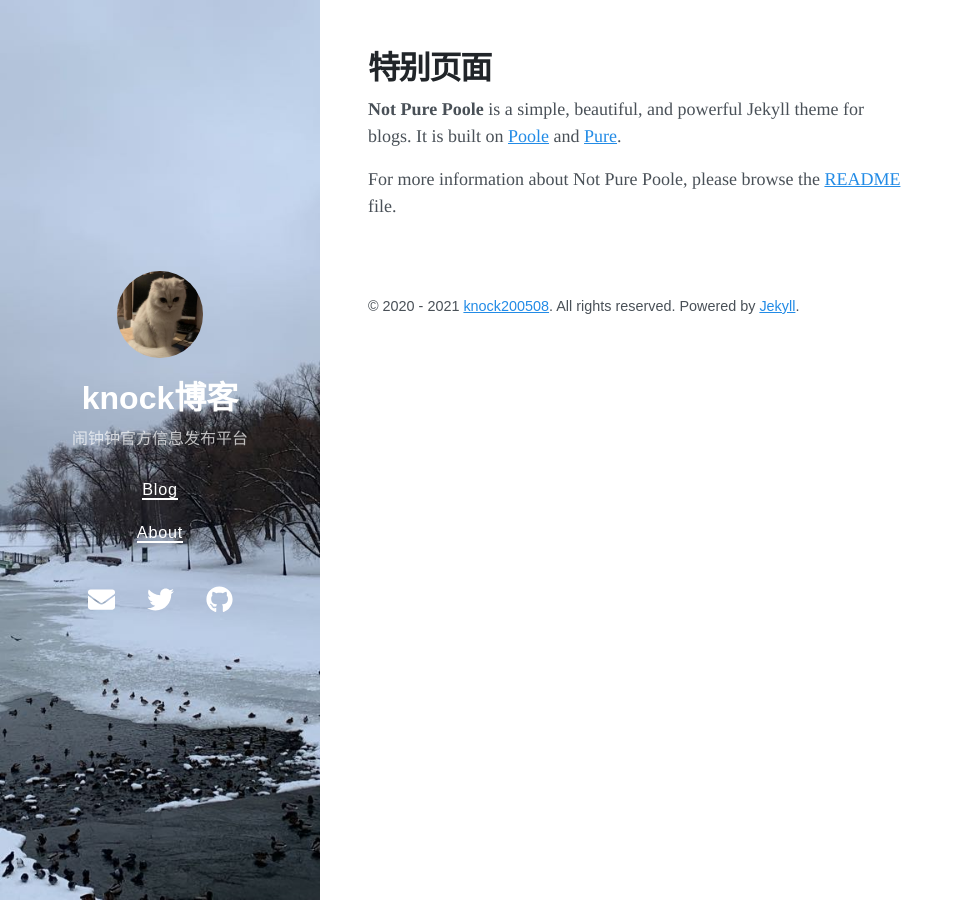
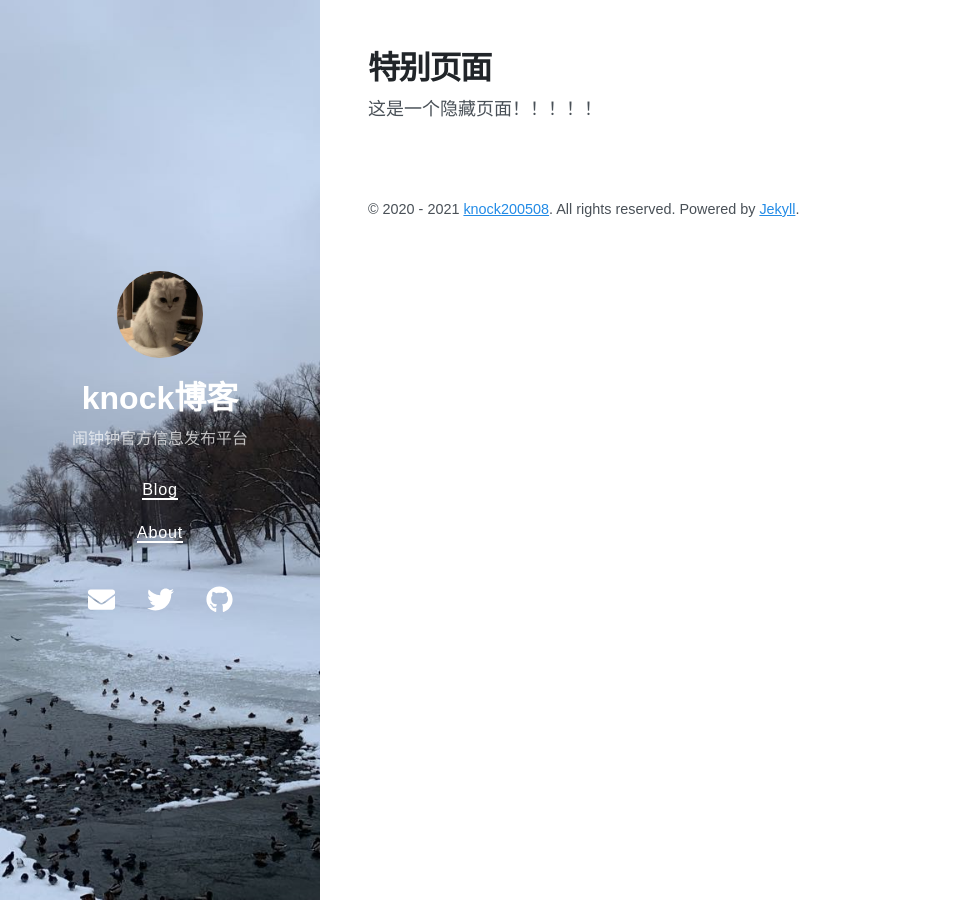
Before and after one commit to knock200508/blog, a Jekyll site: the page built from 特别页面.md, in a window 1280 px wide. Shown: the whole page, without its empty margins (0-964 px from the left). Built offline with Jekyll 4.4.1, drawn with Linux system fonts in a browser that asks for light colours; nearby versions of some CDN libraries.

Commit message:
修改文件: 特别页面.md

```diff
--- a/特别页面.md
+++ b/特别页面.md
@@ -3,6 +3,4 @@
 title: 特别页面
 ---
 
-**Not Pure Poole** is a simple, beautiful, and powerful Jekyll theme for blogs. It is built on [Poole](https://github.com/poole/poole) and [Pure](https://purecss.io/).
-
-For more information about Not Pure Poole, please browse the [README](https://github.com/vszhub/not-pure-poole) file.
+这是一个隐藏页面！！！！！
```
